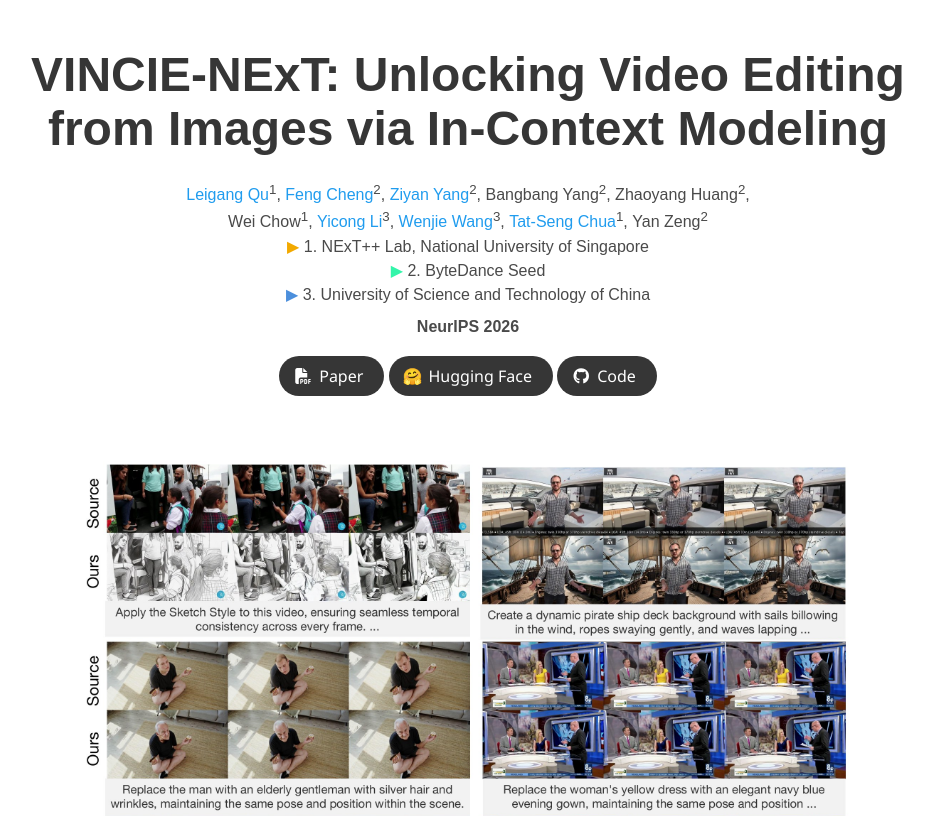
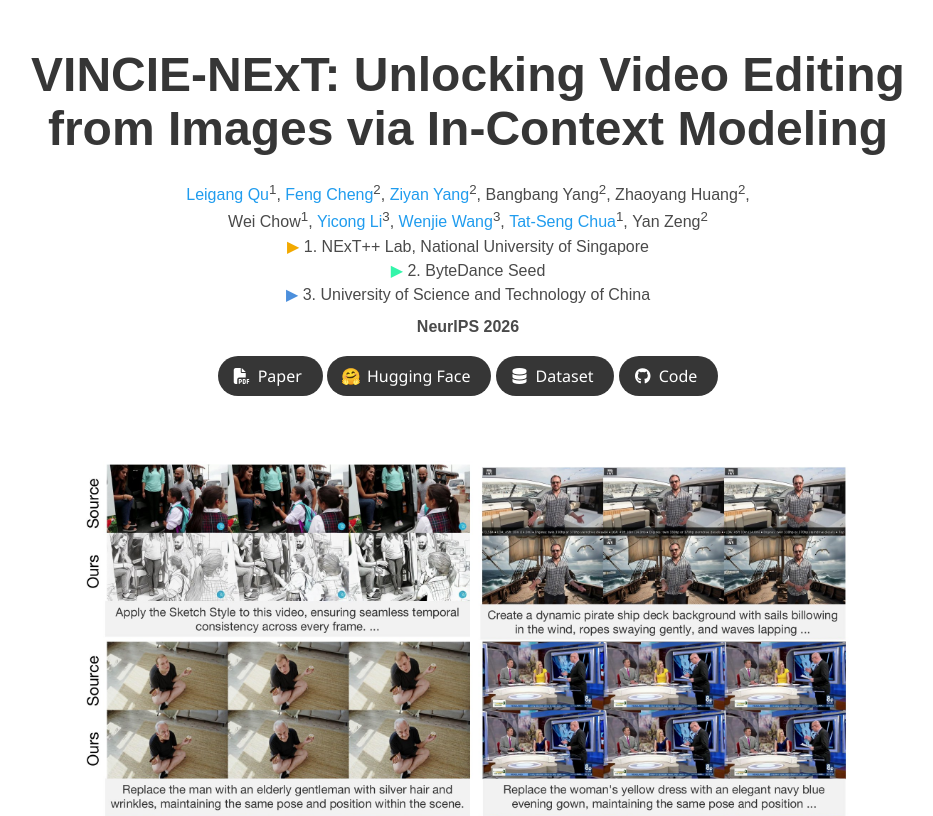
Before and after one commit to vincie-next/vincie-next.github.io, a plain HTML site: page index.html in a window 1280 px wide. Shown: the top 816 px of the page, without its empty margins (172-1105 px from the left). Drawn offline with Linux system fonts and the light colour scheme; some icons are missing; a web font is replaced by a local one.

Commit message:
Add Hugging Face training dataset link
Co-Authored-By: Claude Opus 5.5 <noreply@anthropic.com>

```diff
--- a/index.html
+++ b/index.html
@@ -171,6 +171,17 @@
                       🤗
                   </span>
                   <span>Hugging Face</span>
+                </a>
+              </span>
+
+              <!-- Dataset Link. -->
+              <span class="link-block">
+                <a href="https://huggingface.co/datasets/VINCIE-NExT/VINCIE-NExT-Training-Data" target="_blank"
+                   class="external-link button is-normal is-rounded is-dark">
+                  <span class="icon">
+                      <i class="fas fa-database"></i>
+                  </span>
+                  <span>Dataset</span>
                 </a>
               </span>
 
```
